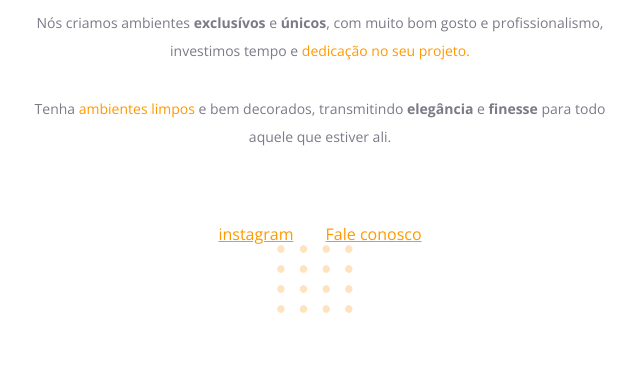
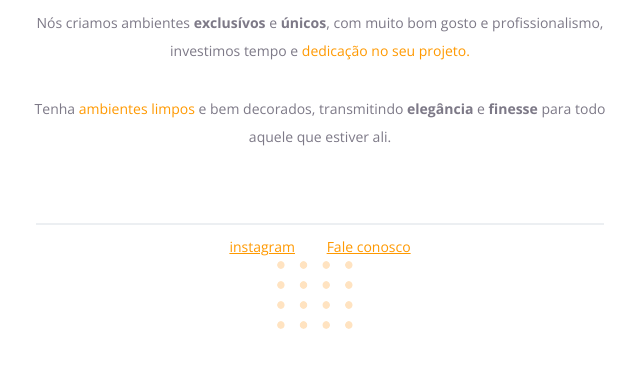
Before and after one commit to jhGomess/stage2_projeto1, a plain HTML site: page index.html in a window 1280 px wide. Shown: the part 435-800 px from the top of the page, without its empty margins (320-960 px from the left). Drawn offline with nearby package versions, Linux system fonts and the light colour scheme.

Commit message:
adicionado uma div com class line, tambem adicionado uma variavel de cor no root e adicionado estilos no css na class line.

```diff
--- a/index.html
+++ b/index.html
@@ -36,6 +36,8 @@
     </div>
 
     <footer>
+      <div class="line"></div>
+
       <a href="https://instagram.com/jh_gomess">instagram</a>
       <a href="mailto:contato@contato.com">Fale conosco</a>
     </footer>
--- a/style.css
+++ b/style.css
@@ -9,6 +9,7 @@
   font-size: 62.5%; /* 1rem = 10px */
   --primary-color: #ff9900;
   --paragraph: #7d7987;
+  --line-color: #eceff2;
 }
 
 body {
@@ -45,7 +46,8 @@ a {
   color: var(--primary-color);
 }
 
-.hero p {
+.hero p,
+footer {
   color: var(--paragraph);
   font-size: 1.4rem;
   line-height: 2.8rem;
@@ -55,6 +57,16 @@ a {
   margin: 3rem 0rem 7.2rem;
 }
 
+footer .line {
+  width: 56.8rem;
+  height: 0rem;
+
+  margin-inline: auto;
+  margin-bottom: 0.8rem;
+
+  border: 1px solid var(--line-color);
+}
+
 footer a + a {
   margin-left: 2.8rem;
 }
```
